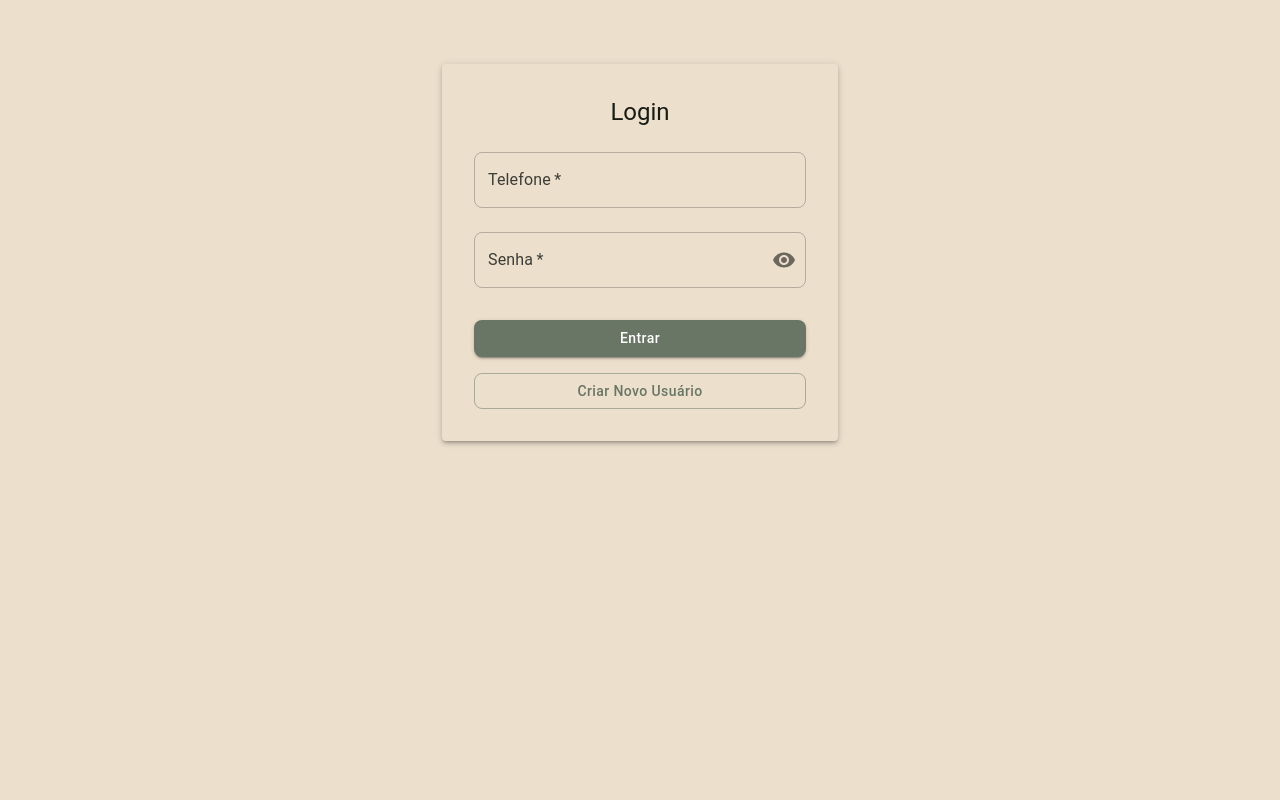
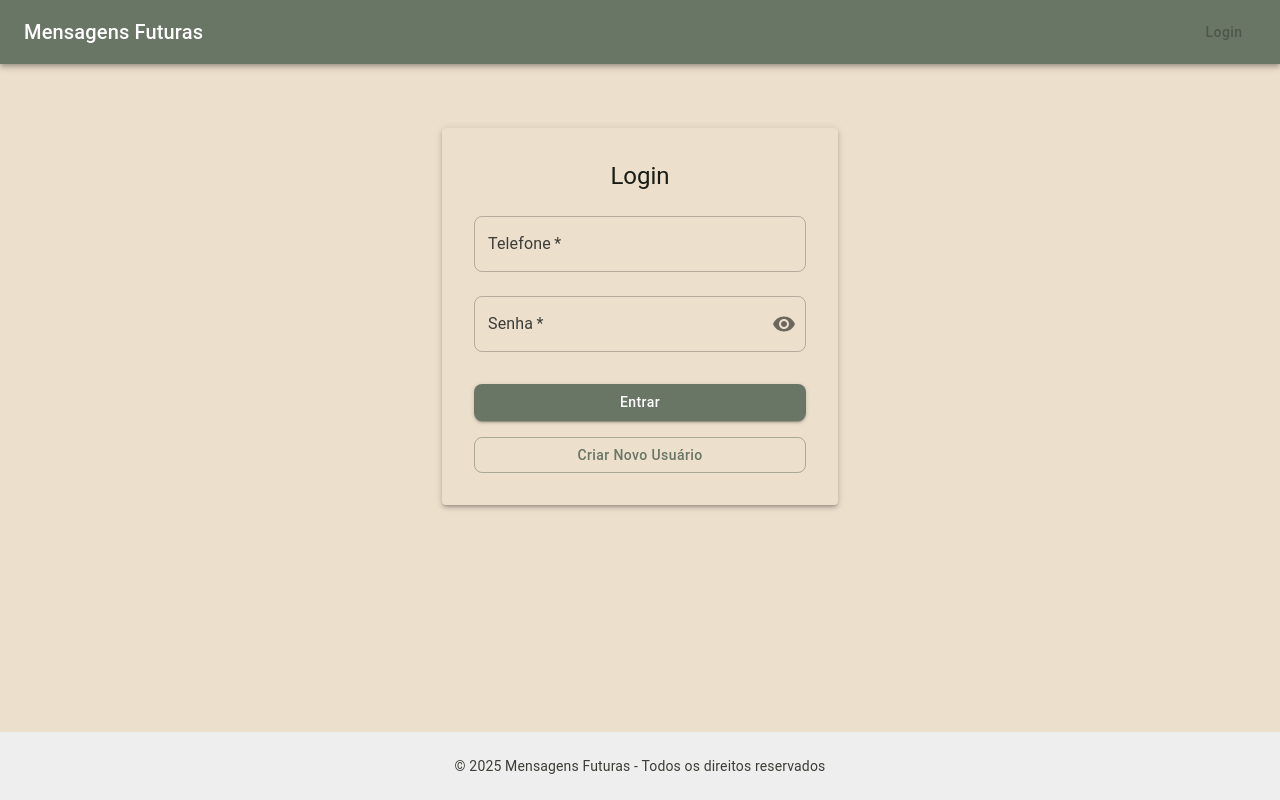
Before and after one commit to dev-hrq/tccUSP, a React (Create React App) app in the folder frontend/: page / in a window 1280 px wide. Built offline with nearby package versions, Linux system fonts and the light colour scheme; no server answers.

Commit message:
add header e footer

```diff
--- a/frontend/src/components/Dashboard.tsx
+++ b/frontend/src/components/Dashboard.tsx
@@ -21,6 +21,8 @@ import { DatePicker } from '@mui/x-date-pickers/DatePicker';
 import ptBR from 'date-fns/locale/pt-BR';
 import { createMessage, getMessages, logout } from '../services/api';
 import { format } from 'date-fns';
+import Header from './Header';
+import Footer from './Footer';
 
 interface Message {
   id: string;
@@ -63,7 +65,6 @@ const Dashboard: React.FC = () => {
   };
 
   useEffect(() => {
-    // Verificar se há usuário logado
     const user = localStorage.getItem('user');
     if (!user) {
       navigate('/');
@@ -76,7 +77,6 @@ const Dashboard: React.FC = () => {
         id: parsedUser.id,
         first_name: parsedUser.first_name
       });
-      // Carregar mensagens apenas depois que o usuário for carregado
       loadMessages();
     } catch (err) {
       console.error('Erro ao carregar usuário:', err);
@@ -121,7 +121,15 @@ const Dashboard: React.FC = () => {
   };
 
   return (
-    <Container component="main" maxWidth="md">
+    <Box
+      sx={{
+        display: 'flex',
+        flexDirection: 'column',
+        minHeight: '100vh',
+      }}
+    >
+      <Header />
+      <Container component="main" maxWidth="md" sx={{ mt: 4, mb: 2, flex: 1 }}>
         <Box
           sx={{
             marginTop: 4,
@@ -152,9 +160,6 @@ const Dashboard: React.FC = () => {
               <Typography component="h1" variant="h5">
                 Bem-vindo, {currentUser?.first_name || 'Usuário'}!
               </Typography>
-            <Button variant="outlined" onClick={handleLogout}>
-              Sair
-            </Button>
             </Box>
 
             {error && (
@@ -252,6 +257,8 @@ const Dashboard: React.FC = () => {
           </Box>
         </Box>
       </Container>
+      <Footer />
+    </Box>
   );
 };
 
--- /dev/null
+++ b/frontend/src/components/Footer.tsx
@@ -0,0 +1,29 @@
+import React from 'react';
+import { Box, Typography, Container } from '@mui/material';
+
+const Footer: React.FC = () => {
+  return (
+    <Box
+      component="footer"
+      sx={{
+        py: 3,
+        px: 2,
+        mt: 'auto',
+        backgroundColor: (theme) =>
+          theme.palette.mode === 'light'
+            ? theme.palette.grey[200]
+            : theme.palette.grey[800],
+      }}
+    >
+      <Container maxWidth="sm">
+        <Typography variant="body2" color="text.secondary" align="center">
+          {'© '}
+          {new Date().getFullYear()}
+          {' Mensagens Futuras - Todos os direitos reservados'}
+        </Typography>
+      </Container>
+    </Box>
+  );
+};
+
+export default Footer;
--- /dev/null
+++ b/frontend/src/components/Header.tsx
@@ -0,0 +1,46 @@
+import React from 'react';
+import { AppBar, Toolbar, Typography, Button, Box } from '@mui/material';
+import { useNavigate } from 'react-router-dom';
+import { useLocation } from 'react-router-dom';
+
+const Header: React.FC = () => {
+  const navigate = useNavigate();
+  const location = useLocation();
+  const isLoggedIn = localStorage.getItem('user') !== null;
+
+  const handleLogout = async () => {
+    try {
+      localStorage.removeItem('user');
+      navigate('/');
+    } catch (error) {
+      console.error('Erro ao fazer logout:', error);
+    }
+  };
+
+  return (
+    <AppBar position="static">
+      <Toolbar>
+        <Typography variant="h6" component="div" sx={{ flexGrow: 1 }}>
+          Mensagens Futuras
+        </Typography>
+        <Box>
+          {isLoggedIn ? (
+            <Button color="inherit" onClick={handleLogout}>
+              Sair
+            </Button>
+          ) : (
+            <Button
+              color="inherit"
+              onClick={() => navigate('/')}
+              disabled={location.pathname === '/'}
+            >
+              Login
+            </Button>
+          )}
+        </Box>
+      </Toolbar>
+    </AppBar>
+  );
+};
+
+export default Header;
--- a/frontend/src/components/Login.tsx
+++ b/frontend/src/components/Login.tsx
@@ -20,6 +20,8 @@ import { Visibility, VisibilityOff } from '@mui/icons-material';
 import { useNavigate } from 'react-router-dom';
 import { login } from '../services/api';
 import axios from 'axios';
+import Header from './Header';
+import Footer from './Footer';
 
 const Login: React.FC = () => {
   const navigate = useNavigate();
@@ -117,15 +119,15 @@ const Login: React.FC = () => {
   };
 
   return (
-    <Container component="main" maxWidth="xs">
     <Box
       sx={{
-          marginTop: 8,
         display: 'flex',
         flexDirection: 'column',
-          alignItems: 'center',
+        minHeight: '100vh',
       }}
     >
+      <Header />
+      <Container component="main" maxWidth="xs" sx={{ mt: 8, mb: 2, flex: 1 }}>
         <Paper
           elevation={3}
           sx={{
@@ -133,7 +135,6 @@ const Login: React.FC = () => {
             display: 'flex',
             flexDirection: 'column',
             alignItems: 'center',
-            width: '100%',
           }}
         >
           <Typography component="h1" variant="h5">
@@ -168,7 +169,6 @@ const Login: React.FC = () => {
                   <InputAdornment position="end">
                     <IconButton
                       aria-label="toggle password visibility"
-
                       onClick={() => setShowPassword(!showPassword)}
                       edge="end"
                     >
@@ -200,7 +200,8 @@ const Login: React.FC = () => {
             </Button>
           </Box>
         </Paper>
-      </Box>
+      </Container>
+      <Footer />
 
       <Dialog open={openRegister} onClose={() => setOpenRegister(false)}>
         <DialogTitle>Criar Novo Usuário</DialogTitle>
@@ -329,7 +330,7 @@ const Login: React.FC = () => {
           Usuário cadastrado com sucesso!
         </Alert>
       </Snackbar>
-    </Container>
+    </Box>
   );
 };
 
```
Lines whose indentation alone changed are shown as unchanged.
